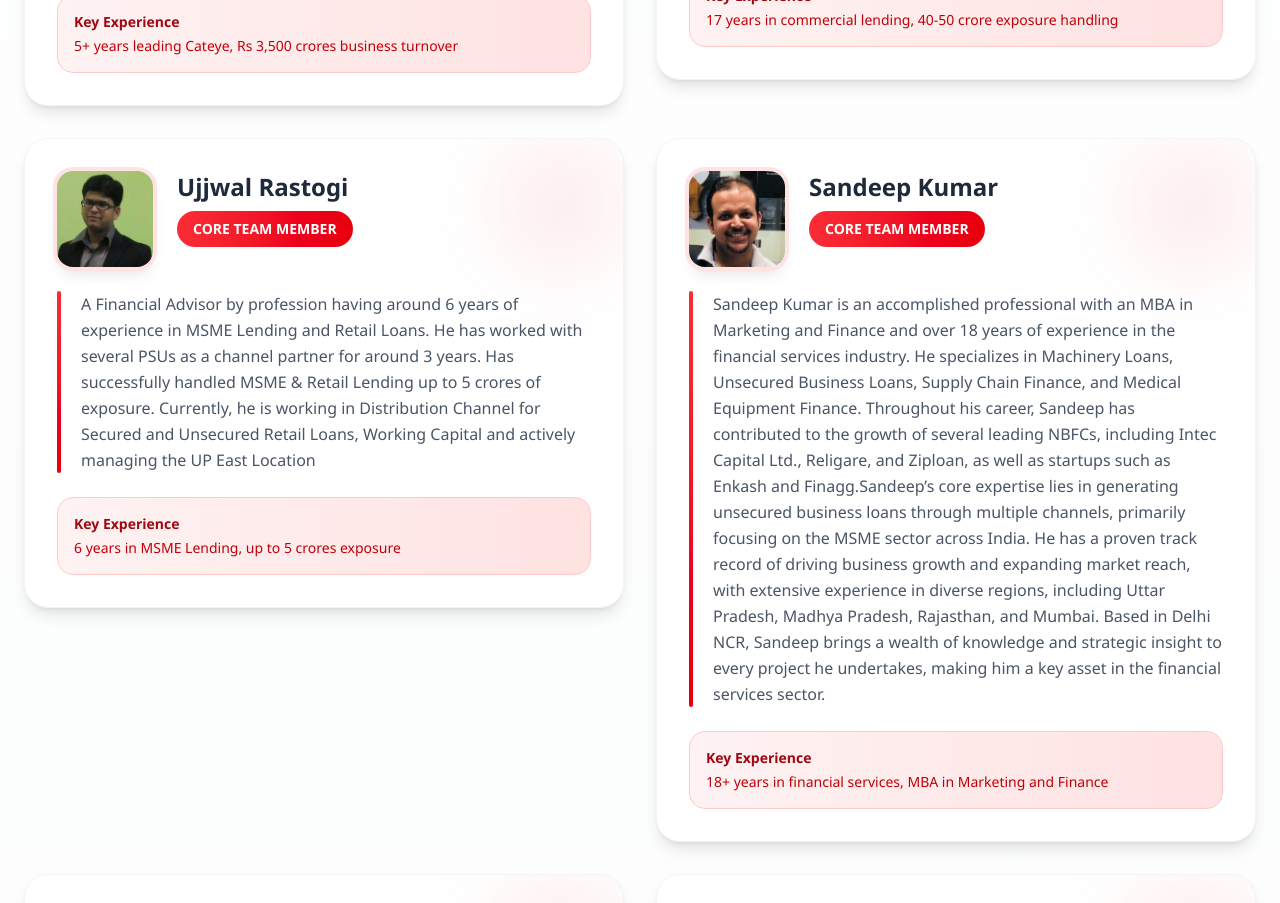
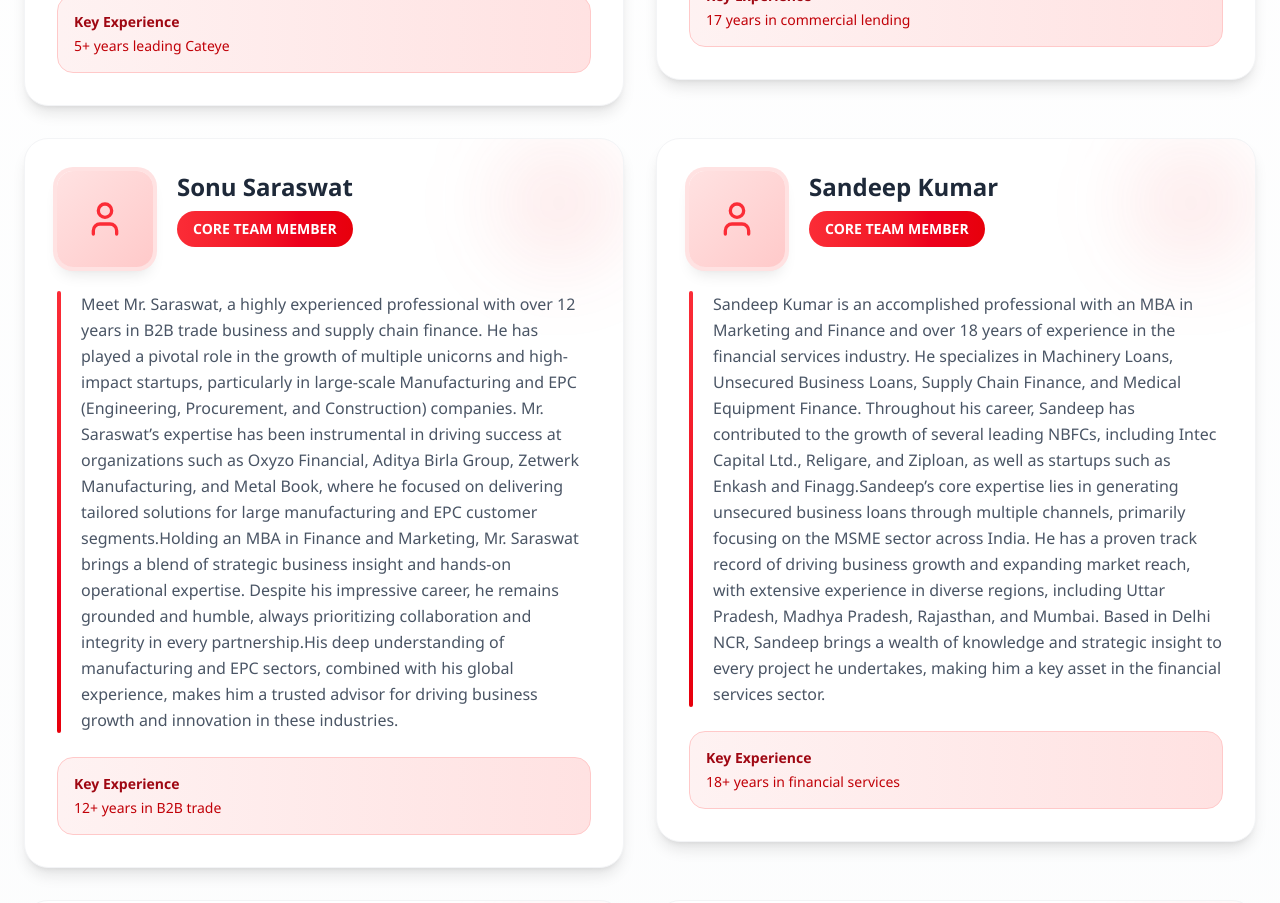
Before and after one commit to deploy-lk/catfin-website-v2, a Next.js app: page /about in a window 1280 px wide. Shown: the part 1580-2483 px from the top of the page. Built offline with nearby package versions, Linux system fonts and the light colour scheme.

Commit message:
update:updated pages according to requirement

```diff
--- a/app/about/about-hero.tsx
+++ b/app/about/about-hero.tsx
@@ -52,8 +52,9 @@ export const AboutHero = () => {
               <p>
                 We have our branches and associates based in{" "}
                 <span className="font-semibold text-red-600">
-                  MP, Maharashtra, Haryana, Kolkata, Uttarakhand, Uttar Pradesh,
-                  Jharkhand, Karnataka, West Bengal
+                  Madhya Pradesh, Maharashtra, Haryana, Uttarakhand, Uttar
+                  Pradesh, Bihar, Jharkhand, Karnataka, West Bengal, Kerala,
+                  Rajasthan, Chandigarh, Punjab,
                 </span>{" "}
                 and we put in all the efforts to economize registration costs
                 without compromising the quality.
--- a/app/about/team-data.ts
+++ b/app/about/team-data.ts
@@ -26,7 +26,7 @@ export const teamData: TeamMember[] = [
     description:
       "Rishi, an entrepreneur and Chartered Accountant, has been at the helm of Cateye for over five years, driving its growth and success. Cateye has emerged as one of the premier financial products and services distribution companies in India, under his strategic leadership. During his tenure, the company achieved a remarkable business turnover of Rs 3,500 crores, and it is now poised for an ambitious expansion, targeting a revenue of Rs 5,000 crores in the coming year. Cateye has established itself as a trusted and preferred Distribution Service Agency (DSA) partner for leading private banks, as well as several prominent and emerging Non-Banking Financial Companies (NBFCs). Rishi's leadership has been pivotal in positioning Cateye as a key player in the highly competitive financial services sector.",
     image: Rishi,
-    experience: "5+ years leading Cateye, Rs 3,500 crores business turnover",
+    experience: "5+ years leading Cateye",
   },
   {
     id: "suneet",
@@ -35,7 +35,61 @@ export const teamData: TeamMember[] = [
     description:
       "A Chartered Accountant by profession having around 17 years of experience in commercial lending. He has worked with top private sectors banks for around 14 years i.e., ICICI, RBS and Indusind- (Handled 40-50 crore exposure). In his last assignment he was designated as Zonal Head - Mumbai with Indusind for SME commercial lending. He has also experience of working in different geographies such as Delhi, Rajasthan and Maharashtra. Handled commercial SME Loans - upto 50 crores of single exposure. Currently also working on Commercial deals + Green filed projects (Ticket size 15-30 crore + Working on Private Placement of shares, preparing company for listing in SME exchange and getting good company raise funds through HNIs.",
     image: Suneet,
-    experience: "17 years in commercial lending, 40-50 crore exposure handling",
+    experience: "17 years in commercial lending",
+  },
+  {
+    id: "sonu",
+    name: "Sonu Saraswat",
+    position: "CORE TEAM MEMBER",
+    description:
+      "Meet Mr. Saraswat, a highly experienced professional with over 12 years in B2B trade business and supply chain finance. He has played a pivotal role in the growth of multiple unicorns and high-impact startups, particularly in large-scale Manufacturing and EPC (Engineering, Procurement, and Construction) companies. Mr. Saraswat’s expertise has been instrumental in driving success at organizations such as Oxyzo Financial, Aditya Birla Group, Zetwerk Manufacturing, and Metal Book, where he focused on delivering tailored solutions for large manufacturing and EPC customer segments.Holding an MBA in Finance and Marketing, Mr. Saraswat brings a blend of strategic business insight and hands-on operational expertise. Despite his impressive career, he remains grounded and humble, always prioritizing collaboration and integrity in every partnership.His deep understanding of manufacturing and EPC sectors, combined with his global experience, makes him a trusted advisor for driving business growth and innovation in these industries.",
+    image: Sonu,
+    experience: "12+ years in B2B trade",
+  },
+  {
+    id: "sandeep",
+    name: "Sandeep Kumar",
+    position: "CORE TEAM MEMBER",
+    description:
+      "Sandeep Kumar is an accomplished professional with an MBA in Marketing and Finance and over 18 years of experience in the financial services industry. He specializes in Machinery Loans, Unsecured Business Loans, Supply Chain Finance, and Medical Equipment Finance. Throughout his career, Sandeep has contributed to the growth of several leading NBFCs, including Intec Capital Ltd., Religare, and Ziploan, as well as startups such as Enkash and Finagg.Sandeep’s core expertise lies in generating unsecured business loans through multiple channels, primarily focusing on the MSME sector across India. He has a proven track record of driving business growth and expanding market reach, with extensive experience in diverse regions, including Uttar Pradesh, Madhya Pradesh, Rajasthan, and Mumbai. Based in Delhi NCR, Sandeep brings a wealth of knowledge and strategic insight to every project he undertakes, making him a key asset in the financial services sector.",
+    image: Sandeep,
+    experience: "18+ years in financial services",
+  },
+  {
+    id: "ankur",
+    name: "Ankur Rastogi",
+    position: "CORE TEAM MEMBER",
+    description:
+      "A Chartered Accountant by profession having around 17 years of experience in MSME Lending, Channel Finance, Agri Lending and Priority Sector. He has worked with top private sectors banks for around 14 years i.e., ICICI, RBS and Indusind- (Handled 40-50 crore exposure). Specialized in handling big ticket size client and Structured Finance. In his last assignment he was designated as Zonal Head with Indusind for SME commercial lending. He has also experience of working in different geographies such as Gujarat, Madhya Pradesh, Chhattisgarh and Maharashtra. Have successfully managed teams across different geographies. Handled commercial SME Loans - upto 50 crores of single exposure.Currently working on Distribution channel for Secured and Unsecured Commercial and Retail loans, Working Capital and Project Finance.",
+    image: Ankur,
+    experience: "17 years in MSME Lending",
+  },
+  {
+    id: "abhishek",
+    name: "Abhishek Miglani",
+    position: "CORE TEAM MEMBER",
+    description:
+      "Abhishek is a competent & diligent professional with 24+ years’ experience in Customer Servicing, Back End Operations, Process Enhancement and Relationship Management. Having worked with big brands such as Telenor, Airtel, Tata & Genpact. He is Experienced in implementing procedures, control systems, service standards, operational policies & customer services standards. He has proven expertise in designing innovative service policies and strategies to facilitate acquisition and retention of customers and generate high value propositions for the customers. He is adept in mapping customer satisfaction and drawing vital inputs to realign strategies to achieve customer delight and tacking market dynamics and initiating reinforcements to neutralize competitors' moves. With superior people management and communication skills; sound knowledge of process and system, he heads the Cross Sell Business vertical for Cateye",
+    image: Abhishek,
+    experience: "24+ years in Customer Servicing",
+  },
+  {
+    id: "gagan",
+    name: "Gagan Bansal",
+    position: "CORE TEAM MEMBER",
+    description:
+      "With an MBA in Marketing and Finance and 19 years of extensive experience in the financial industry, Gagan has established a commendable career characterized by a blend of strategic expertise and hands-on leadership. His professional journey includes significant tenures at prominent brands like YES Bank, HDFC, and AVIVA, where he honed his skills and developed a deep understanding of the financial sector. For nearly 13 years, Gagan successfully ran his own finance business, showcasing his entrepreneurial spirit and ability to navigate complex market dynamics. His continuous pursuit of knowledge and ability to anticipate market demands have made him a well-respected figure in the industry.",
+    image: Gagan,
+    experience: "19 years in financial industry",
+  },
+  {
+    id: "sunny",
+    name: "Sunny Rana",
+    position: "CORE TEAM MEMBER",
+    description:
+      "A Master in Business Administration by profession which having 10 years of experience in retail lending and financial services with reputed Bank/NBFC-(Handled 100+ crores exposure). He has experience to manage the Mortgage business and creating brand awareness for CATEYE. He is taking care for entire PAN India mortgage and SME commercial lending business. In his last assignment was as Area Head in INDUSIND BANK.Prior to that he was Area Head with Aditya Birla. Working in different geographies he give him upper edge in understanding with local business. Currently working on Distribution channel for Secured and Unsecured Commercial and Retail loans, Working Capital and Project Finance.",
+    image: Sunny,
+    experience: "10 years in retail lending",
   },
   {
     id: "ujjwal",
@@ -44,60 +98,6 @@ export const teamData: TeamMember[] = [
     description:
       "A Financial Advisor by profession having around 6 years of experience in MSME Lending and Retail Loans. He has worked with several PSUs as a channel partner for around 3 years. Has successfully handled MSME & Retail Lending up to 5 crores of exposure. Currently, he is working in Distribution Channel for Secured and Unsecured Retail Loans, Working Capital and actively managing the UP East Location",
     image: Ujjwal,
-    experience: "6 years in MSME Lending, up to 5 crores exposure",
-  },
-  {
-    id: "sandeep",
-    name: "Sandeep Kumar",
-    position: "CORE TEAM MEMBER",
-    description:
-      "Sandeep Kumar is an accomplished professional with an MBA in Marketing and Finance and over 18 years of experience in the financial services industry. He specializes in Machinery Loans, Unsecured Business Loans, Supply Chain Finance, and Medical Equipment Finance. Throughout his career, Sandeep has contributed to the growth of several leading NBFCs, including Intec Capital Ltd., Religare, and Ziploan, as well as startups such as Enkash and Finagg.Sandeep’s core expertise lies in generating unsecured business loans through multiple channels, primarily focusing on the MSME sector across India. He has a proven track record of driving business growth and expanding market reach, with extensive experience in diverse regions, including Uttar Pradesh, Madhya Pradesh, Rajasthan, and Mumbai. Based in Delhi NCR, Sandeep brings a wealth of knowledge and strategic insight to every project he undertakes, making him a key asset in the financial services sector.",
-    image: Sandeep,
-    experience: "18+ years in financial services, MBA in Marketing and Finance",
-  },
-  {
-    id: "ankur",
-    name: "Ankur Rastogi",
-    position: "CORE TEAM MEMBER",
-    description:
-      "A Chartered Accountant by profession having around 17 years of experience in MSME Lending, Channel Finance, Agri Lending and Priority Sector. He has worked with top private sectors banks for around 14 years i.e., ICICI, RBS and Indusind- (Handled 40-50 crore exposure). Specialized in handling big ticket size client and Structured Finance. In his last assignment he was designated as Zonal Head with Indusind for SME commercial lending. He has also experience of working in different geographies such as Gujarat, Madhya Pradesh, Chhattisgarh and Maharashtra. Have successfully managed teams across different geographies. Handled commercial SME Loans - upto 50 crores of single exposure.Currently working on Distribution channel for Secured and Unsecured Commercial and Retail loans, Working Capital and Project Finance.",
-    image: Ankur,
-    experience: "17 years in MSME Lending, 40-50 crore exposure",
-  },
-  {
-    id: "abhishek",
-    name: "Abhishek Miglani",
-    position: "CORE TEAM MEMBER",
-    description:
-      "Abhishek is a competent & diligent professional with 24+ years’ experience in Customer Servicing, Back End Operations, Process Enhancement and Relationship Management. Having worked with big brands such as Telenor, Airtel, Tata & Genpact. He is Experienced in implementing procedures, control systems, service standards, operational policies & customer services standards. He has proven expertise in designing innovative service policies and strategies to facilitate acquisition and retention of customers and generate high value propositions for the customers. He is adept in mapping customer satisfaction and drawing vital inputs to realign strategies to achieve customer delight and tacking market dynamics and initiating reinforcements to neutralize competitors' moves. With superior people management and communication skills; sound knowledge of process and system, he heads the Cross Sell Business vertical for Cateye",
-    image: Abhishek,
-    experience: "24+ years in Customer Servicing and Operations",
-  },
-  {
-    id: "gagan",
-    name: "Gagan Bansal",
-    position: "CORE TEAM MEMBER",
-    description:
-      "With an MBA in Marketing and Finance and 19 years of extensive experience in the financial industry, Gagan has established a commendable career characterized by a blend of strategic expertise and hands-on leadership. His professional journey includes significant tenures at prominent brands like YES Bank, HDFC, and AVIVA, where he honed his skills and developed a deep understanding of the financial sector. For nearly 13 years, Gagan successfully ran his own finance business, showcasing his entrepreneurial spirit and ability to navigate complex market dynamics. His continuous pursuit of knowledge and ability to anticipate market demands have made him a well-respected figure in the industry.",
-    image: Gagan,
-    experience: "19 years in financial industry, MBA in Marketing and Finance",
-  },
-  {
-    id: "sunny",
-    name: "Sunny Rana",
-    position: "CORE TEAM MEMBER",
-    description:
-      "A Master in Business Administration by profession which having 10 years of experience in retail lending and financial services with reputed Bank/NBFC-(Handled 100+ crores exposure). He has experience to manage the Mortgage business and creating brand awareness for CATEYE. He is taking care for entire PAN India mortgage and SME commercial lending business. In his last assignment was as Area Head in INDUSIND BANK.Prior to that he was Area Head with Aditya Birla. Working in different geographies he give him upper edge in understanding with local business.He has excellent connect with channel partners and associates, his Specialization in taking of High-Value cases and structured Finance with Various PSU & Private Banks which helps in improving liaising skills. Currently working on Distribution channel for Secured and Unsecured Commercial and Retail loans, Working Capital and Project Finance.",
-    image: Sunny,
-    experience: "10 years in retail lending, 100+ crores exposure",
-  },
-  {
-    id: "sonu",
-    name: "Sonu Saraswat",
-    position: "CORE TEAM MEMBER",
-    description:
-      "Meet Mr. Saraswat, a highly experienced professional with over 12 years in B2B trade business and supply chain finance. He has played a pivotal role in the growth of multiple unicorns and high-impact startups, particularly in large-scale Manufacturing and EPC (Engineering, Procurement, and Construction) companies. Mr. Saraswat’s expertise has been instrumental in driving success at organizations such as Oxyzo Financial, Aditya Birla Group, Zetwerk Manufacturing, and Metal Book, where he focused on delivering tailored solutions for large manufacturing and EPC customer segments.Holding an MBA in Finance and Marketing, Mr. Saraswat brings a blend of strategic business insight and hands-on operational expertise. Despite his impressive career, he remains grounded and humble, always prioritizing collaboration and integrity in every partnership.His deep understanding of manufacturing and EPC sectors, combined with his global experience, makes him a trusted advisor for driving business growth and innovation in these industries.",
-    image: Sonu,
-    experience: "12+ years in B2B trade and supply chain finance",
+    experience: "6 years in MSME Lending",
   },
 ];
--- a/app/about/team-section.tsx
+++ b/app/about/team-section.tsx
@@ -1,7 +1,7 @@
 "use client";
 
 import { motion } from "framer-motion";
-import Image from "next/image";
+import { User } from "lucide-react";
 // import { Linkedin, Mail, Phone } from "lucide-react"
 import { teamData } from "./team-data";
 
@@ -59,14 +59,17 @@ export const TeamSection = () => {
                       className="relative"
                     >
                       <div className="w-24 h-24 rounded-2xl overflow-hidden shadow-lg ring-4 ring-red-100 group-hover:ring-red-200 transition-all duration-300">
-                        <Image
+                        {/* <Image
                           src={member.image || "/placeholder.svg"}
                           alt={`${member.name} - ${member.position}`}
                           width={96}
                           height={96}
                           className="w-full h-full object-cover"
                           priority={index < 4}
-                        />
+                        /> */}
+                        <div className="w-full h-full bg-gradient-to-br from-red-100 to-red-200 flex items-center justify-center">
+                          <User className="w-10 h-10 text-red-500" />
+                        </div>
                       </div>
                     </motion.div>
 
--- a/app/products/loan-page-template.tsx
+++ b/app/products/loan-page-template.tsx
@@ -211,7 +211,7 @@ export default function LoanPageTemplate({
                 initial={{ opacity: 0, x: -10 }}
                 animate={{ opacity: 1, x: 0 }}
                 transition={{ delay: 1, duration: 0.4, ease: "easeOut" }}
-                className="absolute bottom-4 left-4 bg-white/90 backdrop-blur-sm rounded-xl p-3 shadow-lg"
+                className="absolute bottom-4 right-4 bg-white/90 backdrop-blur-sm rounded-xl p-3 shadow-lg"
                 style={{ willChange: "transform" }}
               >
                 <div className="text-xs text-gray-600">Max Amount</div>
```
